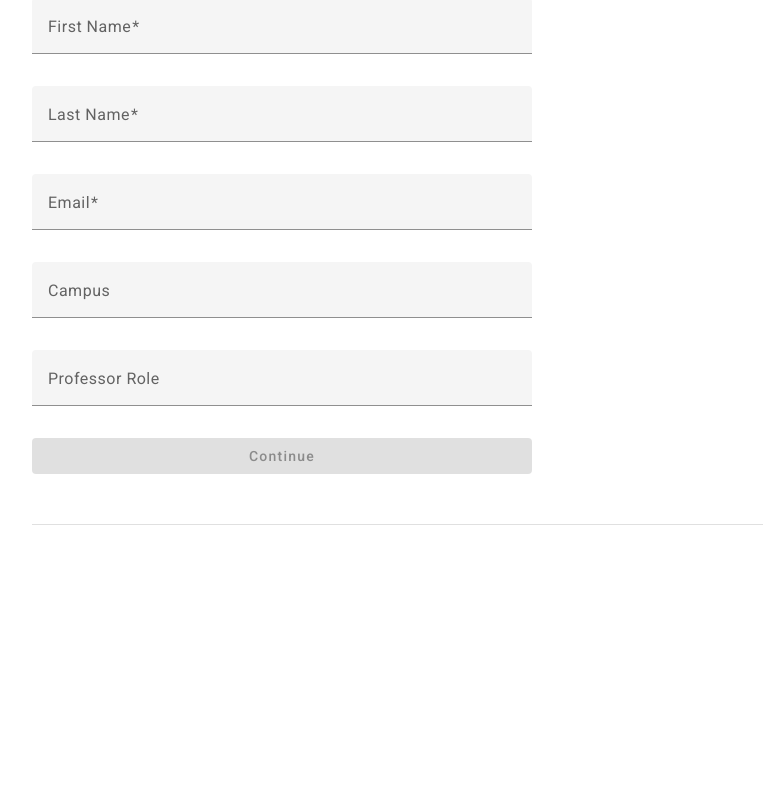
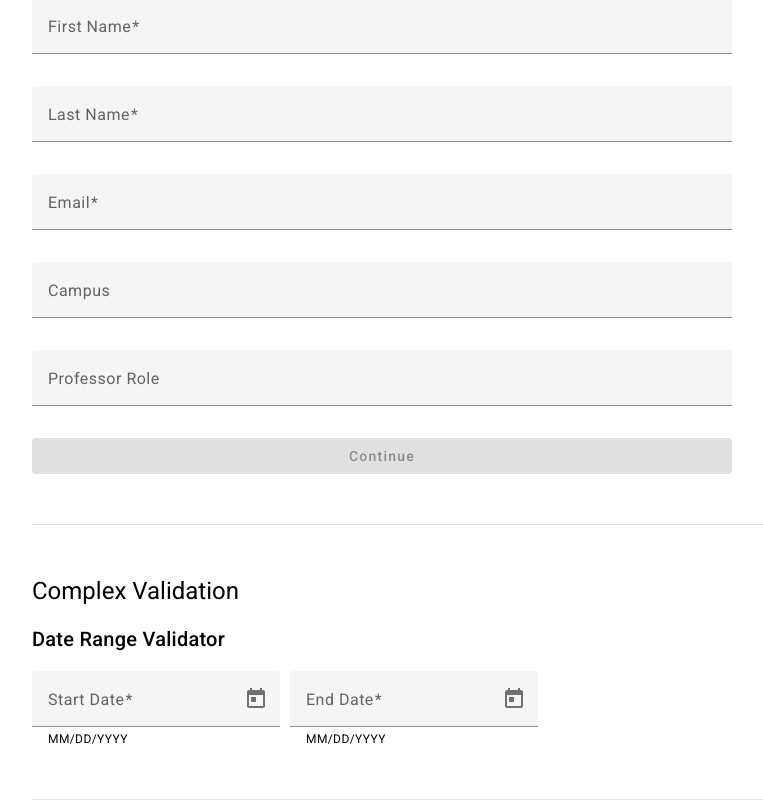
Before and after one commit to LadyKamille/reactive-form-examples, an Angular app: page / in a window 1280 px wide. Shown: the part 611-1411 px from the top of the page, without its empty margins (18-781 px from the left). Before the commit the page ends 1136 px from the top, so only its background shows below. Built offline with nearby package versions, Linux system fonts and the light colour scheme.

Commit message:
Add example for cross field validation

```diff
--- a/src/app/app.component.html
+++ b/src/app/app.component.html
@@ -7,3 +7,8 @@
 <signup-form></signup-form>
 
 <mat-divider></mat-divider>
+
+<h1>Complex Validation</h1>
+<cross-field-validation></cross-field-validation>
+
+<mat-divider></mat-divider>
--- a/src/app/app.module.ts
+++ b/src/app/app.module.ts
@@ -6,6 +6,7 @@ import { MatDividerModule } from '@angular/material/divider';
 import { AppComponent } from './app.component';
 import { LoginComponent } from './basic-form/login/login.component';
 import { NestedFormModule } from './nested-form/nested-form.module';
+import { ComplexValidationModule } from './complex-validation/complex-validation.module';
 
 @NgModule({
   declarations: [AppComponent],
@@ -14,6 +15,7 @@ import { NestedFormModule } from './nested-form/nested-form.module';
     BrowserAnimationsModule,
     MatDividerModule,
 
+    ComplexValidationModule,
     NestedFormModule,
 
     // Standalone
--- /dev/null
+++ b/src/app/complex-validation/custom-validators/cross-field-validation.component.html
@@ -0,0 +1,21 @@
+<h2>Date Range Validator</h2>
+
+<form [formGroup]="dateForm">
+  <mat-form-field>
+    <mat-label>Start Date</mat-label>
+    <input matInput [matDatepicker]="startPicker" formControlName="startDate">
+    <mat-hint>MM/DD/YYYY</mat-hint>
+    <mat-datepicker-toggle matIconSuffix [for]="startPicker"></mat-datepicker-toggle>
+    <mat-datepicker #startPicker></mat-datepicker>
+  </mat-form-field>
+
+  <mat-form-field>
+    <mat-label>End Date</mat-label>
+    <input matInput [matDatepicker]="endPicker" formControlName="endDate">
+    <mat-hint>MM/DD/YYYY</mat-hint>
+    <mat-datepicker-toggle matIconSuffix [for]="endPicker"></mat-datepicker-toggle>
+    <mat-datepicker #endPicker></mat-datepicker>
+  </mat-form-field>
+
+  <mat-error *ngIf="dateForm.hasError('dateRange')">Start date must be before end date!</mat-error>
+</form>
--- /dev/null
+++ b/src/app/complex-validation/custom-validators/cross-field-validation.component.scss
@@ -0,0 +1 @@
+mat-form-field:not(:first-child) { margin-left: 10px; }
--- /dev/null
+++ b/src/app/complex-validation/custom-validators/cross-field-validation.component.ts
@@ -0,0 +1,19 @@
+import { Component } from '@angular/core';
+import { FormControl, FormGroup, Validators } from '@angular/forms';
+import { DateForm, DateFormGroup } from '../interfaces';
+import { dateRangeValidator } from './validators';
+
+@Component({
+  selector: 'cross-field-validation',
+  templateUrl: './cross-field-validation.component.html',
+  styleUrls: ['./cross-field-validation.component.scss'],
+})
+export class CrossFieldValidationComponent {
+  dateForm: DateForm = new FormGroup<DateFormGroup>(
+    {
+      startDate: new FormControl(null, Validators.required),
+      endDate: new FormControl(null, Validators.required),
+    },
+    { validators: dateRangeValidator }
+  );
+}
--- /dev/null
+++ b/src/app/complex-validation/custom-validators/validators.ts
@@ -0,0 +1,35 @@
+import { AbstractControl, ValidationErrors, ValidatorFn } from '@angular/forms';
+import { DateForm } from '../interfaces';
+
+export class CustomValidators {
+  static dateRange(form: DateForm): ValidationErrors | null {
+    const startDate = form.controls.startDate.value;
+    const endDate = form.controls.endDate.value;
+
+    if (startDate && endDate) {
+      const isRangeValid = endDate.getTime() - startDate.getTime() > 0;
+
+      return isRangeValid ? null : { dateRange: true };
+    }
+
+    return null;
+  }
+}
+
+// Custom cross-field validator function
+// https://angular.io/guide/form-validation#cross-field-validation
+export const dateRangeValidator: ValidatorFn = (
+  control: AbstractControl
+): ValidationErrors | null => {
+  const startDate = control.get('startDate');
+  const endDate = control.get('endDate');
+
+  if (startDate?.value && endDate?.value) {
+    const isRangeValid =
+      endDate.value.getTime() - startDate.value.getTime() > 0;
+
+    return isRangeValid ? null : { dateRange: true };
+  }
+
+  return null;
+};
--- /dev/null
+++ b/src/app/complex-validation/interfaces.ts
@@ -0,0 +1,8 @@
+import { FormControl, FormGroup } from '@angular/forms';
+
+export type DateForm = FormGroup<DateFormGroup>;
+
+export interface DateFormGroup {
+  startDate: FormControl<Date | null>;
+  endDate: FormControl<Date | null>;
+}
--- a/src/styles.scss
+++ b/src/styles.scss
@@ -1,17 +1,20 @@
 html, body { height: 100%; }
 body { margin: 50px; font-family: Roboto, "Helvetica Neue", sans-serif; }
 
-form.-stacked {
-  display: flex;
-  flex-direction: column;
-  align-items: flex-start;
+form {
   min-width: 150px;
-  max-width: 500px;
-  width: 100%;
+  max-width: 700px;
   margin-bottom: 50px;
 
-  button, mat-form-field {
-    margin-top: 10px;
+  &.-stacked {
+    display: flex;
+    flex-direction: column;
+    align-items: flex-start;
     width: 100%;
+
+    button, mat-form-field {
+      margin-top: 10px;
+      width: 100%;
+    }
   }
 }
```
Also changed, not shown: src/app/complex-validation/complex-validation.module.ts (added, +25 -0 lines), 1 other file (tests, documents, lock files or other folders).
